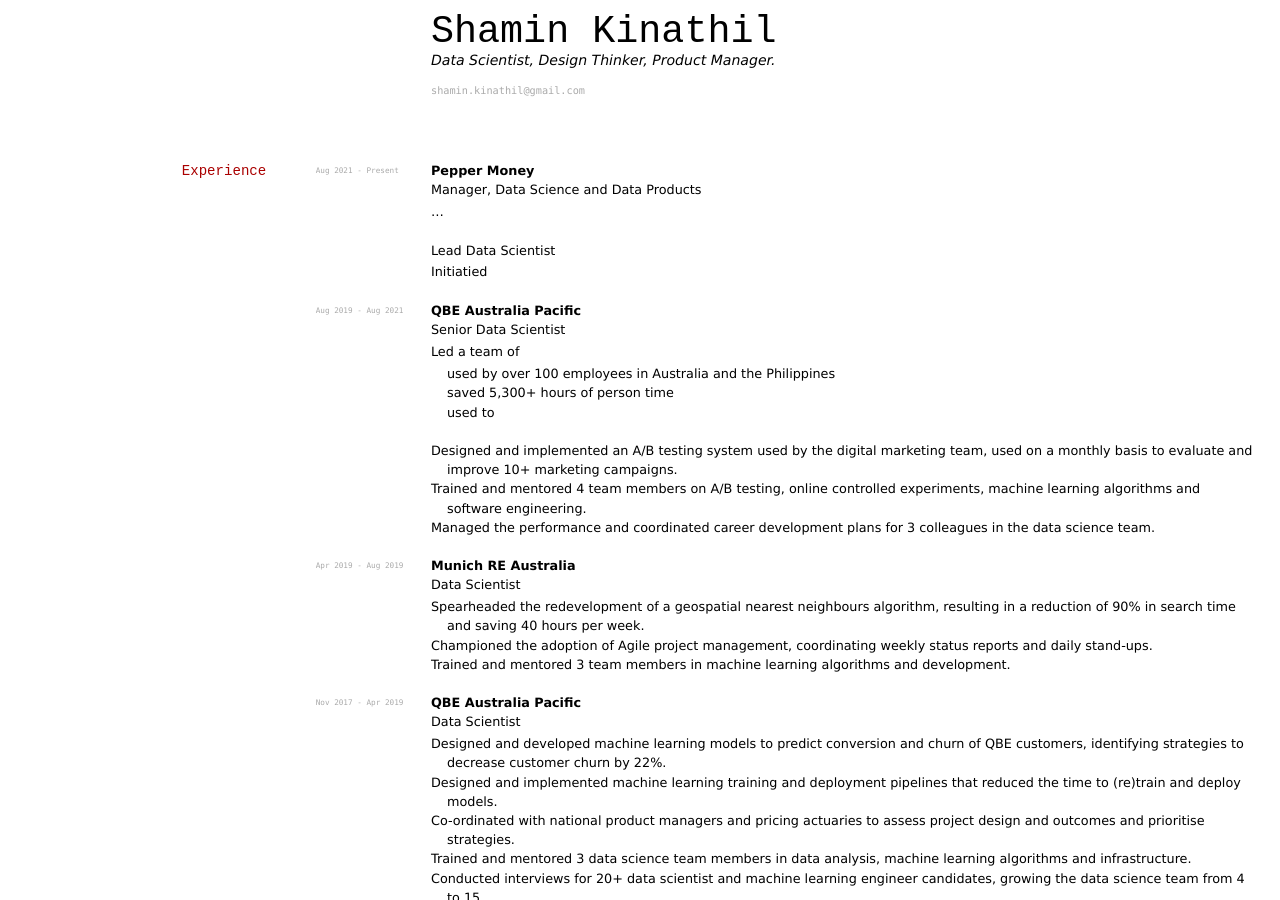
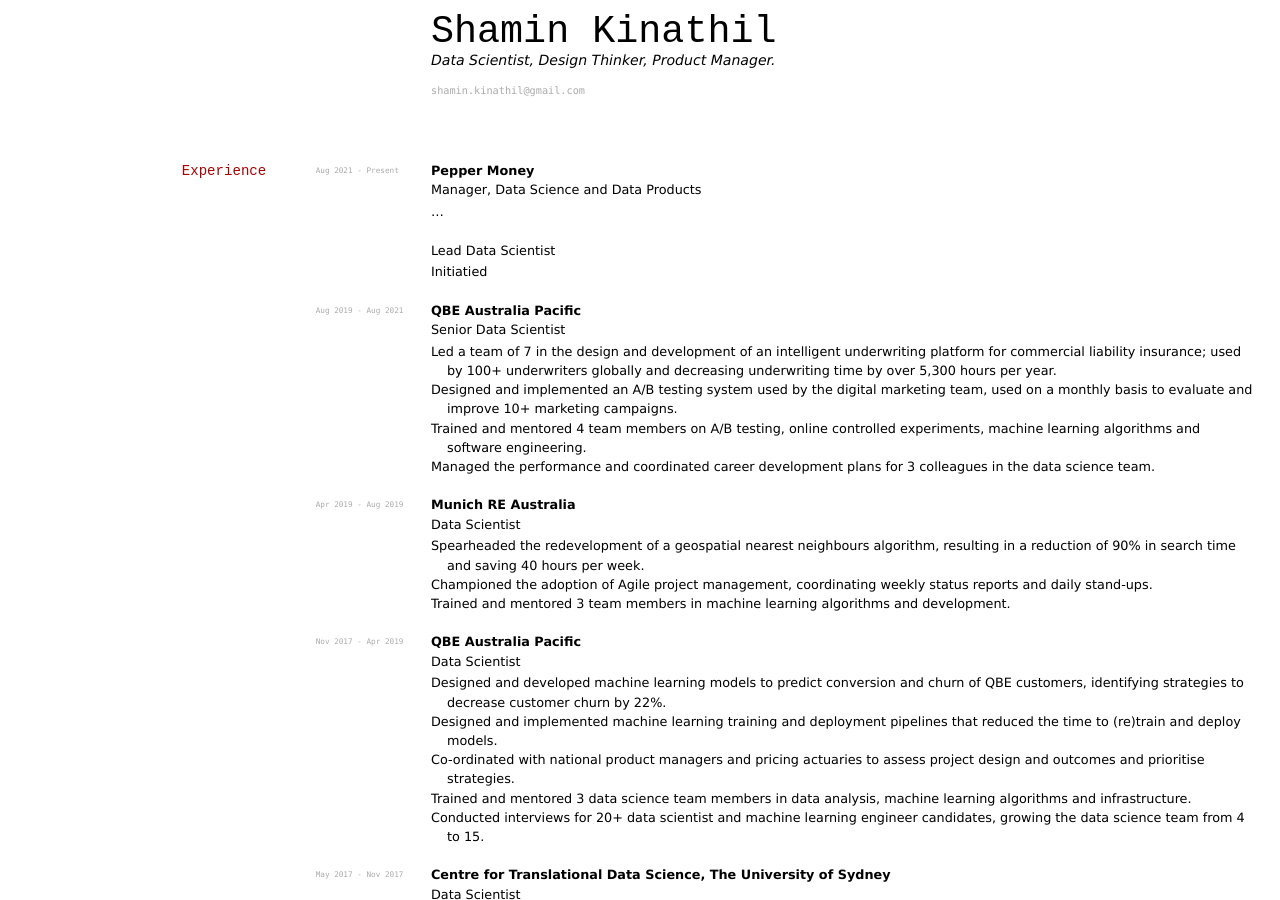
Before and after one commit to elipapa/markdown-cv, a Jekyll site: the page built from index.md, in a window 1280 px wide and 900 px high. Built offline with Jekyll 4.4.1, drawn with Linux system fonts in a browser that asks for light colours.

Commit message:
Add SUW liability to QBE

```diff
--- a/index.md
+++ b/index.md
@@ -24,11 +24,7 @@
 `Aug 2019 - Aug 2021` __QBE Australia Pacific__<br>
 Senior Data Scientist
 
-- Led a team of
-  - used by over 100 employees in Australia and the Philippines
-  - saved 5,300+ hours of person time
-  - used to
--
+- Led a team of 7 in the design and development of an intelligent underwriting platform for commercial liability insurance; used by 100+ underwriters globally and decreasing underwriting time by over 5,300 hours per year.
 - Designed and implemented an A/B testing system used by the digital marketing team, used on a monthly basis to evaluate and improve 10+ marketing campaigns.
 - Trained and mentored 4 team members on A/B testing, online controlled experiments, machine learning algorithms and software engineering.
 - Managed the performance and coordinated career development plans for 3 colleagues in the data science team.
```
